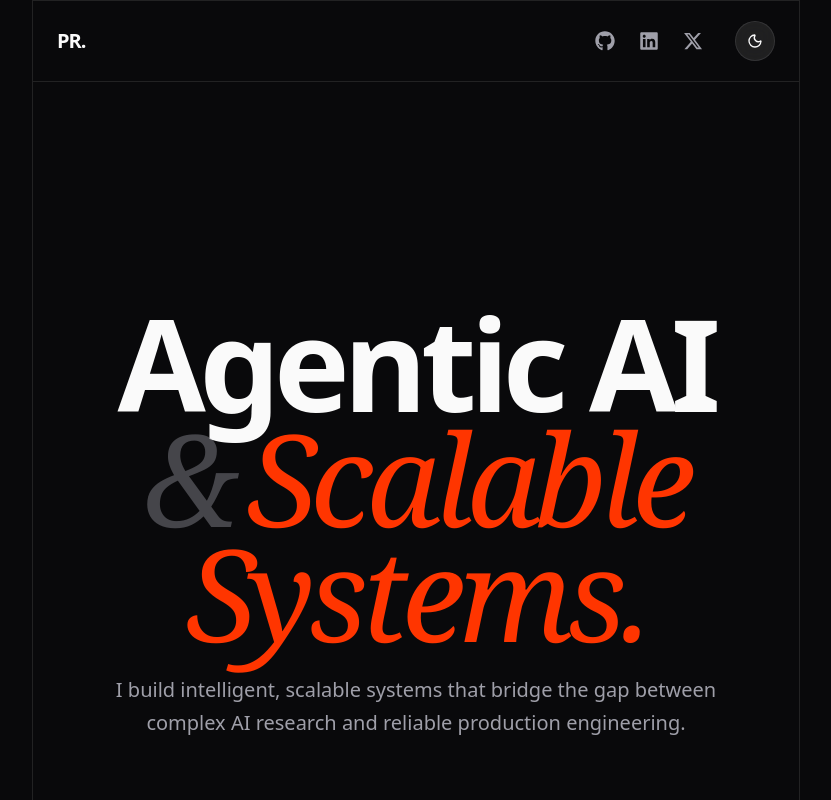
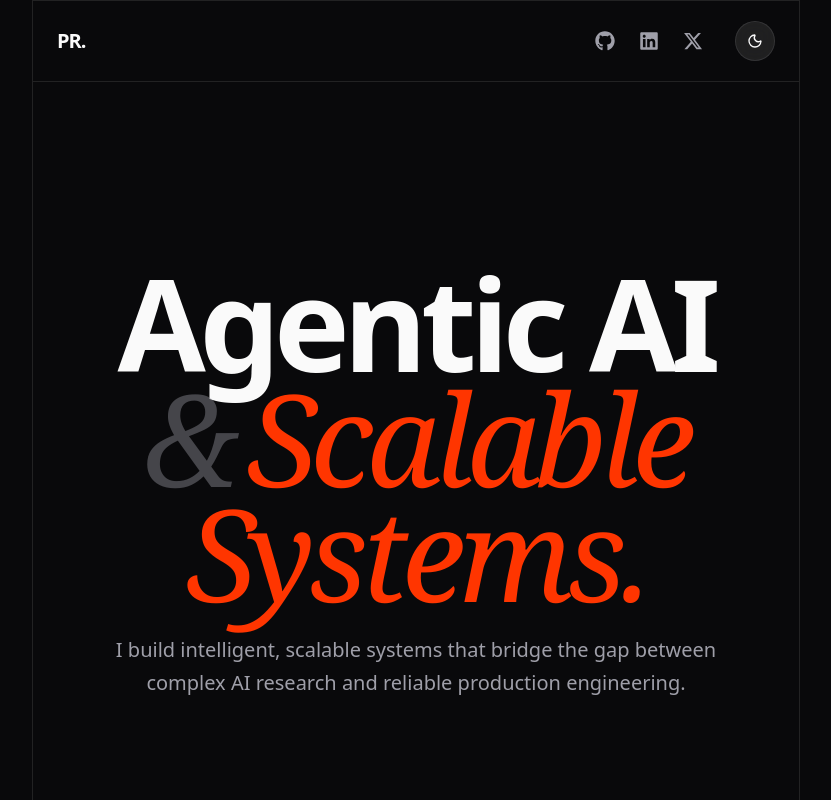
Before and after one commit to praneethravuri/www, a Next.js app: page / in a window 1280 px wide. Shown: the top 800 px of the page, without its empty margins (224-1055 px from the left). Built offline with nearby package versions, Linux system fonts and the light colour scheme; a web font is replaced by a local one.

Commit message:
Update Hero.tsx

```diff
--- a/components/Hero.tsx
+++ b/components/Hero.tsx
@@ -5,7 +5,7 @@ import { motion } from "motion/react";
 
 export function Hero() {
   return (
-    <section className="min-h-screen flex flex-col justify-center items-center px-6 max-w-7xl mx-auto pt-20">
+    <section className="min-h-screen flex flex-col justify-center items-center max-w-7xl mx-auto">
       <div className="flex flex-col gap-6 z-10 text-center">
         {/* Main Heading */}
         <motion.div
```
